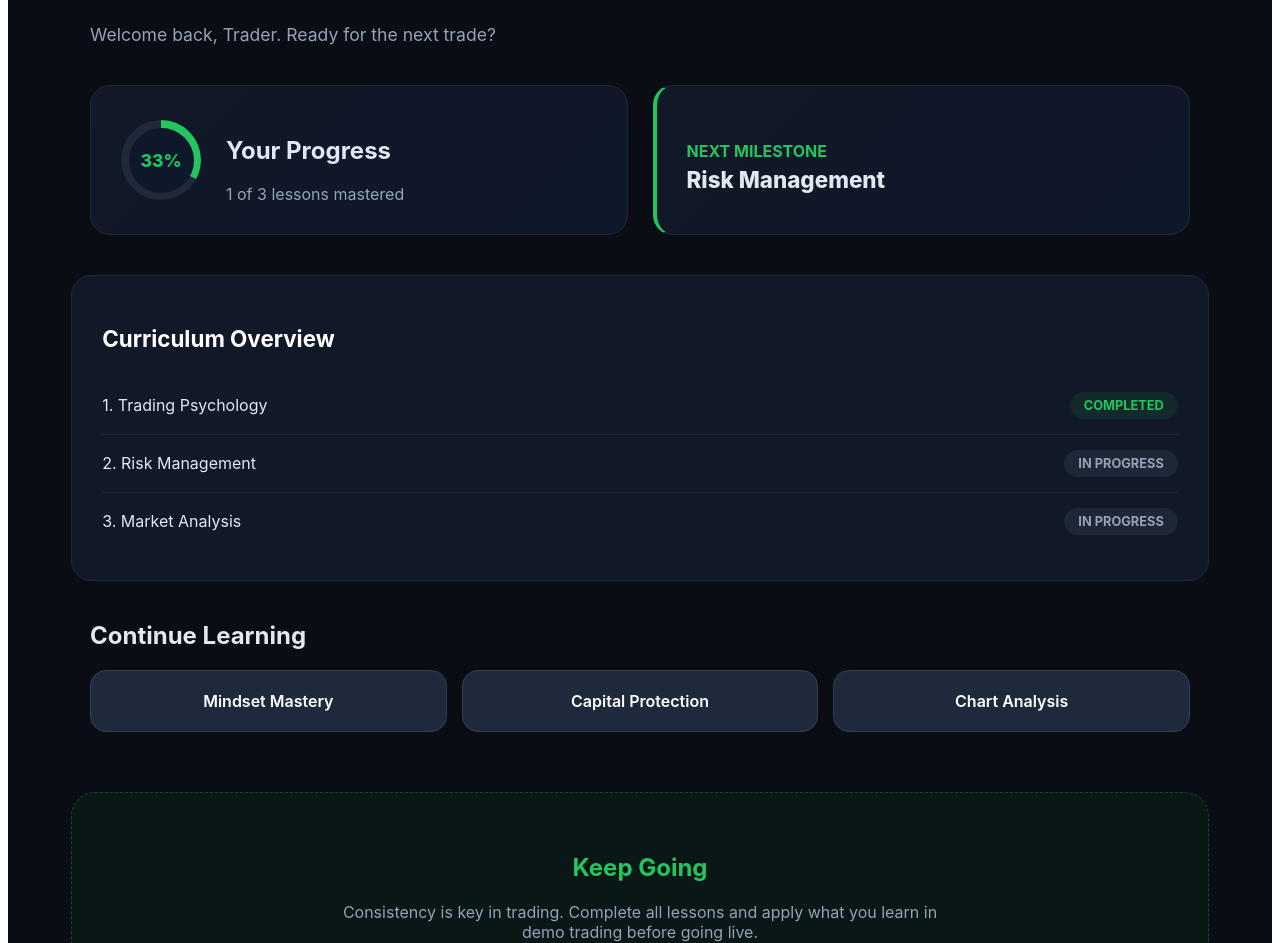
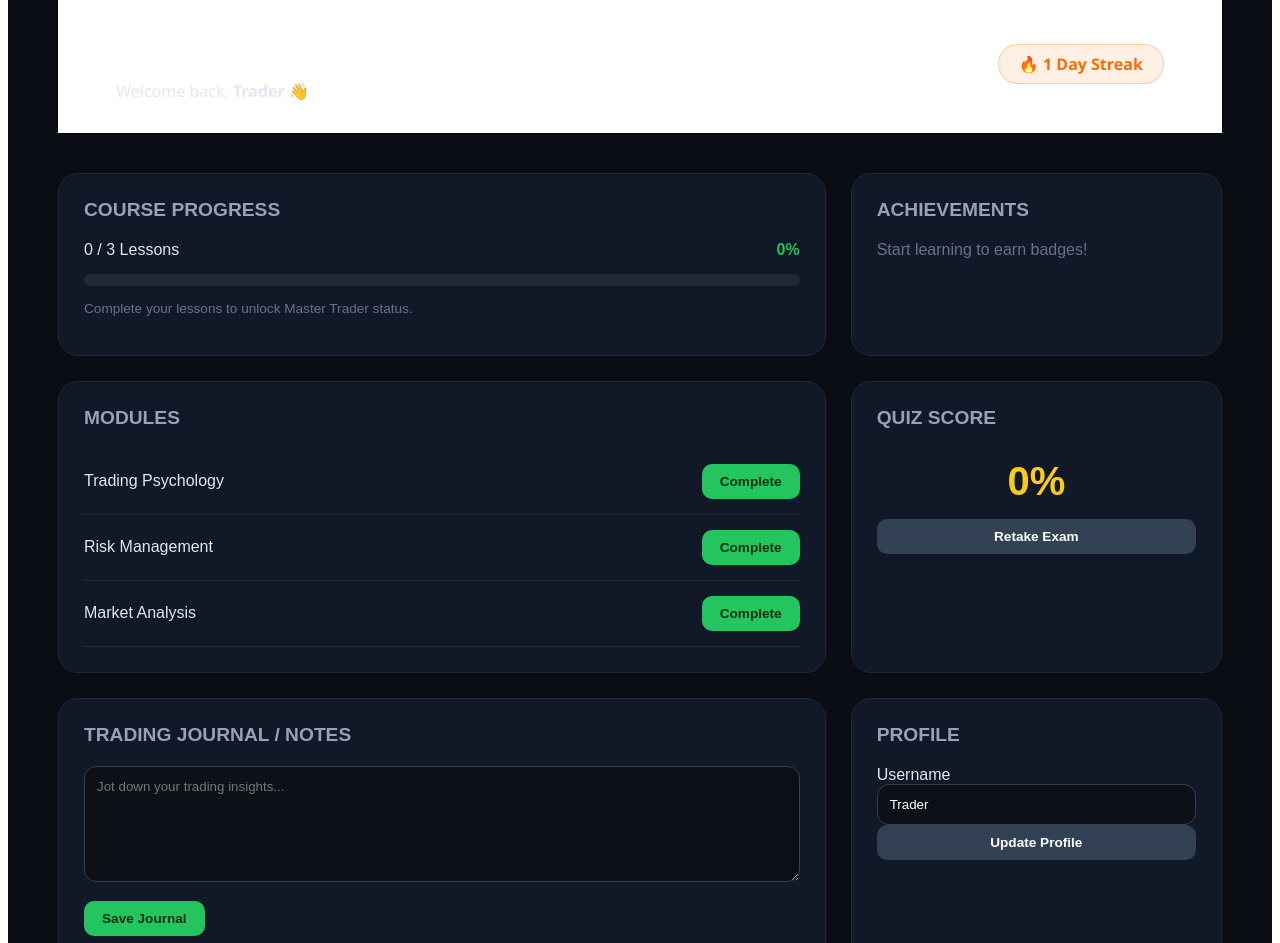
Before and after one commit to Antony-Mwangi/didactic-guacamole, a Next.js app: page /dashboard in a window 1280 px wide. Shown: the part 169-1112 px from the top of the page. Built offline with nearby package versions, Linux system fonts and the light colour scheme.

Commit message:
dashboard

```diff
--- a/app/dashboard/page.js
+++ b/app/dashboard/page.js
@@ -1,108 +1,149 @@
 "use client";
 
+import { useEffect, useState } from "react";
 import Link from "next/link";
 
 export default function DashboardPage() {
-  const progress = {
-    psychology: true,
+  const totalLessons = 3;
+
+  const [progress, setProgress] = useState({
+    psychology: false,
     riskManagement: false,
     marketAnalysis: false,
+  });
+
+  const [notes, setNotes] = useState("");
+  const [streak, setStreak] = useState(1);
+  const [username, setUsername] = useState("Trader");
+  const [quizScore, setQuizScore] = useState(0);
+
+  // Load saved data
+  useEffect(() => {
+    const savedProgress = localStorage.getItem("progress");
+    const savedNotes = localStorage.getItem("notes");
+    const savedStreak = localStorage.getItem("streak");
+    const savedUsername = localStorage.getItem("username");
+    const savedQuiz = localStorage.getItem("quizScore");
+
+    if (savedProgress) setProgress(JSON.parse(savedProgress));
+    if (savedNotes) setNotes(savedNotes);
+    if (savedStreak) setStreak(Number(savedStreak));
+    if (savedUsername) setUsername(savedUsername);
+    if (savedQuiz) setQuizScore(Number(savedQuiz));
+  }, []);
+
+  // Save progress
+  useEffect(() => {
+    localStorage.setItem("progress", JSON.stringify(progress));
+  }, [progress]);
+
+  const completedLessons = Object.values(progress).filter(Boolean).length;
+  const percentage = Math.round((completedLessons / totalLessons) * 100);
+
+  const markComplete = (lesson) => {
+    setProgress((prev) => ({ ...prev, [lesson]: true }));
   };
 
-  const completedLessons = Object.values(progress).filter(Boolean).length;
-  const totalLessons = 3;
-  const percentage = Math.round((completedLessons / totalLessons) * 100);
+  const saveNotes = () => {
+    localStorage.setItem("notes", notes);
+    alert("Notes saved to your terminal!");
+  };
+
+  const saveProfile = () => {
+    localStorage.setItem("username", username);
+    alert("Profile updated!");
+  };
+
+  const increaseStreak = () => {
+    const newStreak = streak + 1;
+    setStreak(newStreak);
+    localStorage.setItem("streak", newStreak);
+  };
+
+  const badges = [];
+  if (completedLessons >= 1) badges.push("Beginner Badge 🥉");
+  if (completedLessons >= 2) badges.push("Intermediate Badge 🥈");
+  if (completedLessons === 3) badges.push("Master Trader Badge 🥇");
 
   return (
-    <div className="ph-dash-container">
+    <div className="ph-dashboard">
       <style>{`
-        .ph-dash-container {
+        .ph-dashboard {
           background-color: #0a0e14;
+          color: #e2e8f0;
           min-height: 100vh;
-          color: #e2e8f0;
-          font-family: 'Inter', sans-serif;
-          padding: clamp(20px, 5vw, 60px) 5%;
+          font-family: 'Poppins', sans-serif;
+          padding: clamp(20px, 5vw, 50px);
         }
 
-        .ph-dash-header {
-          max-width: 1100px;
-          margin: 0 auto 40px;
+        .ph-container {
+          max-width: 1200px;
+          margin: 0 auto;
         }
 
-        .ph-dash-header h1 {
-          font-size: 2.2rem;
-          font-weight: 800;
-          margin: 0;
-          color: #ffffff;
+        .ph-header {
+          margin-bottom: 40px;
+          display: flex;
+          justify-content: space-between;
+          align-items: center;
+          flex-wrap: wrap;
+          gap: 20px;
         }
 
-        .ph-dash-header p {
-          color: #94a3b8;
-          font-size: 1.1rem;
+        .ph-header h1 { font-size: 2.5rem; margin: 0; color: #fff; }
+        .ph-streak-chip {
+          background: rgba(255, 107, 0, 0.1);
+          color: #ff6b00;
+          padding: 8px 20px;
+          border-radius: 50px;
+          border: 1px solid #ff6b0044;
+          font-weight: 700;
+          display: flex;
+          align-items: center;
+          gap: 10px;
+          cursor: pointer;
         }
 
-        /* PROGRESS BOX */
-        .ph-stats-grid {
+        /* GRID LAYOUT */
+        .ph-grid {
           display: grid;
-          grid-template-columns: repeat(auto-fit, minmax(300px, 1fr));
-          gap: 25px;
-          max-width: 1100px;
-          margin: 0 auto 40px;
-        }
-
-        .ph-stat-card {
-          background: linear-gradient(135deg, #111827 0%, #0f172a 100%);
-          border: 1px solid #1f2937;
-          border-radius: 20px;
-          padding: 30px;
-          display: flex;
-          align-items: center;
+          grid-template-columns: repeat(12, 1fr);
           gap: 25px;
         }
 
-        .ph-progress-circle {
-          width: 80px;
-          height: 80px;
-          border-radius: 50%;
-          background: conic-gradient(#22c55e ${percentage}%, #1f2937 0);
-          display: flex;
-          align-items: center;
-          justify-content: center;
-          position: relative;
-        }
-
-        .ph-progress-circle::after {
-          content: "${percentage}%";
-          position: absolute;
-          width: 65px;
-          height: 65px;
-          background: #0f172a;
-          border-radius: 50%;
-          display: flex;
-          align-items: center;
-          justify-content: center;
-          font-weight: 800;
-          color: #22c55e;
-          font-size: 1.1rem;
-        }
-
-        /* LESSON LIST */
-        .ph-overview-card {
+        .ph-card {
           background: #111827;
           border: 1px solid #1f2937;
           border-radius: 20px;
-          padding: 30px;
-          max-width: 1100px;
-          margin: 0 auto 40px;
+          padding: 25px;
+          transition: transform 0.3s ease;
         }
 
-        .ph-overview-card h2 {
-          font-size: 1.4rem;
-          margin-bottom: 25px;
-          color: #ffffff;
+        .ph-card h2 { font-size: 1.2rem; color: #94a3b8; margin-top: 0; margin-bottom: 20px; }
+
+        /* SECTIONS SIZING */
+        .ph-col-8 { grid-column: span 8; }
+        .ph-col-4 { grid-column: span 4; }
+        .ph-col-12 { grid-column: span 12; }
+
+        /* PROGRESS BAR */
+        .ph-progress-bg {
+          width: 100%;
+          background: #1f2937;
+          height: 12px;
+          border-radius: 10px;
+          overflow: hidden;
+          margin: 15px 0;
+        }
+        .ph-progress-fill {
+          height: 100%;
+          background: linear-gradient(90deg, #22c55e, #4ade80);
+          transition: width 0.8s cubic-bezier(0.4, 0, 0.2, 1);
         }
 
-        .ph-lesson-item {
+        /* LISTS & BUTTONS */
+        .ph-list { list-style: none; padding: 0; margin: 0; }
+        .ph-list-item {
           display: flex;
           justify-content: space-between;
           align-items: center;
@@ -110,129 +151,185 @@ export default function DashboardPage() {
           border-bottom: 1px solid #1f2937;
         }
 
-        .ph-lesson-item:last-child { border: none; }
+        .ph-btn {
+          background: #22c55e;
+          color: #052e16;
+          border: none;
+          padding: 10px 18px;
+          border-radius: 10px;
+          font-weight: 700;
+          cursor: pointer;
+          font-size: 0.85rem;
+          transition: 0.2s;
+        }
+        .ph-btn:hover { background: #4ade80; transform: translateY(-2px); }
+        .ph-btn-secondary { background: #334155; color: #fff; }
 
-        .ph-status-badge {
-          padding: 6px 14px;
-          border-radius: 50px;
-          font-size: 0.8rem;
-          font-weight: 700;
-          text-transform: uppercase;
+        .ph-input, .ph-textarea {
+          width: 100%;
+          background: #0d1117;
+          border: 1px solid #334155;
+          border-radius: 12px;
+          color: #fff;
+          padding: 12px;
+          box-sizing: border-box;
+          font-family: inherit;
         }
 
-        .ph-status-completed { background: rgba(34, 197, 94, 0.1); color: #22c55e; }
-        .ph-status-pending { background: rgba(148, 163, 184, 0.1); color: #94a3b8; }
-
-        /* CONTINUE LEARNING LINKS */
-        .ph-link-grid {
-          display: grid;
-          grid-template-columns: repeat(auto-fit, minmax(280px, 1fr));
-          gap: 15px;
-          max-width: 1100px;
-          margin: 0 auto;
+        .ph-badge-flex { display: flex; gap: 10px; flex-wrap: wrap; }
+        .ph-badge {
+          background: #1e293b;
+          padding: 8px 15px;
+          border-radius: 12px;
+          border: 1px solid #334155;
+          font-size: 0.9rem;
         }
 
-        .ph-learn-btn {
-          background: #1e293b;
-          color: #ffffff;
+        .ph-nav-grid {
+          display: grid;
+          grid-template-columns: repeat(auto-fit, minmax(200px, 1fr));
+          gap: 15px;
+          margin-top: 20px;
+        }
+        .ph-nav-card {
+          background: #0d1117;
+          padding: 15px;
+          border-radius: 12px;
           text-decoration: none;
-          padding: 20px;
-          border-radius: 16px;
+          color: #22c55e;
           text-align: center;
+          border: 1px solid #22c55e44;
           font-weight: 600;
-          transition: 0.3s;
-          border: 1px solid #334155;
         }
+        .ph-nav-card:hover { background: rgba(34, 197, 94, 0.1); }
 
-        .ph-learn-btn:hover {
-          background: #22c55e;
-          color: #000;
-          border-color: #22c55e;
-          transform: translateY(-3px);
-        }
-
-        .ph-motivation-footer {
-          max-width: 1100px;
-          margin: 60px auto 0;
-          text-align: center;
-          padding: 40px;
-          background: rgba(34, 197, 94, 0.05);
-          border-radius: 24px;
-          border: 1px dashed rgba(34, 197, 94, 0.3);
-        }
-
-        @media (max-width: 640px) {
-          .ph-stat-card { flex-direction: column; text-align: center; }
-          .ph-lesson-item { flex-direction: column; gap: 10px; align-items: flex-start; }
-          .ph-status-badge { align-self: flex-start; }
+        /* RESPONSIVE */
+        @media (max-width: 900px) {
+          .ph-col-8, .ph-col-4 { grid-column: span 12; }
         }
       `}</style>
 
-      <header className="ph-dash-header">
-        <h1>Student Dashboard</h1>
-        <p>Welcome back, Trader. Ready for the next trade?</p>
+      <div className="ph-container">
+        <header className="ph-header">
+          <div>
+            <h1>Dashboard</h1>
+            <p>Welcome back, <strong>{username}</strong> 👋</p>
+          </div>
+          <div className="ph-streak-chip" onClick={increaseStreak}>
+            🔥 {streak} Day Streak
+          </div>
         </header>
 
-      <div className="ph-stats-grid">
-        <section className="ph-stat-card">
-          <div className="ph-progress-circle"></div>
-          <div>
-            <h2>Your Progress</h2>
-            <p style={{ color: "#94a3b8", margin: 0 }}>
-              {completedLessons} of {totalLessons} lessons mastered
-            </p>
+        <div className="ph-grid">
+          {/* Progress Card */}
+          <section className="ph-card ph-col-8">
+            <h2>COURSE PROGRESS</h2>
+            <div style={{ display: "flex", justifyContent: "space-between" }}>
+              <span>{completedLessons} / {totalLessons} Lessons</span>
+              <span style={{ color: "#22c55e", fontWeight: "800" }}>{percentage}%</span>
+            </div>
+            <div className="ph-progress-bg">
+              <div className="ph-progress-fill" style={{ width: `${percentage}%` }}></div>
+            </div>
+            <p style={{ fontSize: "0.85rem", color: "#64748b" }}>Complete your lessons to unlock Master Trader status.</p>
+          </section>
+
+          {/* Achievement Card */}
+          <section className="ph-card ph-col-4">
+            <h2>ACHIEVEMENTS</h2>
+            <div className="ph-badge-flex">
+              {badges.length > 0 ? (
+                badges.map((badge, i) => <div key={i} className="ph-badge">{badge}</div>)
+              ) : (
+                <p style={{ color: "#64748b", margin: 0 }}>Start learning to earn badges!</p>
+              )}
             </div>
           </section>
 
-        <section className="ph-stat-card" style={{ borderLeft: "4px solid #22c55e" }}>
-          <div>
-            <h2 style={{ fontSize: "1rem", color: "#22c55e", marginBottom: "5px" }}>NEXT MILESTONE</h2>
-            <p style={{ fontSize: "1.4rem", fontWeight: "800", margin: 0 }}>
-              {progress.psychology ? "Risk Management" : "Trading Psychology"}
-            </p>
+          {/* Lessons Card */}
+          <section className="ph-card ph-col-8">
+            <h2>MODULES</h2>
+            <ul className="ph-list">
+              <li className="ph-list-item">
+                <span>Trading Psychology</span>
+                {progress.psychology ?
+                  <span style={{ color: "#22c55e" }}>✅ Done</span> :
+                  <button className="ph-btn" onClick={() => markComplete("psychology")}>Complete</button>
+                }
+              </li>
+              <li className="ph-list-item">
+                <span>Risk Management</span>
+                {progress.riskManagement ?
+                  <span style={{ color: "#22c55e" }}>✅ Done</span> :
+                  <button className="ph-btn" onClick={() => markComplete("riskManagement")}>Complete</button>
+                }
+              </li>
+              <li className="ph-list-item">
+                <span>Market Analysis</span>
+                {progress.marketAnalysis ?
+                  <span style={{ color: "#22c55e" }}>✅ Done</span> :
+                  <button className="ph-btn" onClick={() => markComplete("marketAnalysis")}>Complete</button>
+                }
+              </li>
+            </ul>
+          </section>
+
+          {/* Quiz Card */}
+          <section className="ph-card ph-col-4">
+            <h2>QUIZ SCORE</h2>
+            <div style={{ textAlign: "center", padding: "10px 0" }}>
+              <div style={{ fontSize: "2.5rem", fontWeight: "800", color: quizScore > 70 ? "#22c55e" : "#facc15" }}>
+                {quizScore}%
+              </div>
+              <button
+                className="ph-btn ph-btn-secondary"
+                style={{ marginTop: "15px", width: "100%" }}
+                onClick={() => setQuizScore(Math.floor(Math.random() * 100))}
+              >
+                Retake Exam
+              </button>
+            </div>
+          </section>
+
+          {/* Notes Card */}
+          <section className="ph-card ph-col-8">
+            <h2>TRADING JOURNAL / NOTES</h2>
+            <textarea
+              className="ph-textarea"
+              rows="6"
+              placeholder="Jot down your trading insights..."
+              value={notes}
+              onChange={(e) => setNotes(e.target.value)}
+            ></textarea>
+            <button className="ph-btn" style={{ marginTop: "15px" }} onClick={saveNotes}>Save Journal</button>
+          </section>
+
+          {/* Settings Card */}
+          <section className="ph-card ph-col-4">
+            <h2>PROFILE</h2>
+            <div className="ph-form-group">
+              <label>Username</label>
+              <input
+                className="ph-input"
+                type="text"
+                value={username}
+                onChange={(e) => setUsername(e.target.value)}
+              />
+            </div>
+            <button className="ph-btn ph-btn-secondary" style={{ width: "100%" }} onClick={saveProfile}>Update Profile</button>
+          </section>
+
+          {/* Navigation Card */}
+          <section className="ph-card ph-col-12">
+            <h2>CONTINUE LEARNING</h2>
+            <div className="ph-nav-grid">
+              <Link href="/learn/psychology" className="ph-nav-card">Psychology Module →</Link>
+              <Link href="/learn/risk-management" className="ph-nav-card">Risk Management →</Link>
+              <Link href="/learn/market-analysis" className="ph-nav-card">Market Analysis →</Link>
             </div>
           </section>
         </div>
-
-      <section className="ph-overview-card">
-        <h2>Curriculum Overview</h2>
-        <div className="ph-lesson-item">
-          <span>1. Trading Psychology</span>
-          <span className={`ph-status-badge ${progress.psychology ? 'ph-status-completed' : 'ph-status-pending'}`}>
-            {progress.psychology ? "Completed" : "In Progress"}
-          </span>
       </div>
-        <div className="ph-lesson-item">
-          <span>2. Risk Management</span>
-          <span className={`ph-status-badge ${progress.riskManagement ? 'ph-status-completed' : 'ph-status-pending'}`}>
-            {progress.riskManagement ? "Completed" : "In Progress"}
-          </span>
-        </div>
-        <div className="ph-lesson-item">
-          <span>3. Market Analysis</span>
-          <span className={`ph-status-badge ${progress.marketAnalysis ? 'ph-status-completed' : 'ph-status-pending'}`}>
-            {progress.marketAnalysis ? "Completed" : "In Progress"}
-          </span>
-        </div>
-      </section>
-
-      <div className="ph-dash-header" style={{ marginBottom: "20px" }}>
-        <h2>Continue Learning</h2>
-      </div>
-
-      <div className="ph-link-grid">
-        <Link href="/learn/psychology" className="ph-learn-btn">Mindset Mastery</Link>
-        <Link href="/learn/risk-management" className="ph-learn-btn">Capital Protection</Link>
-        <Link href="/learn/market-analysis" className="ph-learn-btn">Chart Analysis</Link>
-      </div>
-
-      <section className="ph-motivation-footer">
-        <h2 style={{ color: "#22c55e" }}>Keep Going</h2>
-        <p style={{ maxWidth: "600px", margin: "10px auto", color: "#94a3b8" }}>
-          Consistency is key in trading. Complete all lessons and apply what
-          you learn in demo trading before going live.
-        </p>
-      </section>
     </div>
   );
 }
```
Lines whose indentation alone changed are shown as unchanged.
